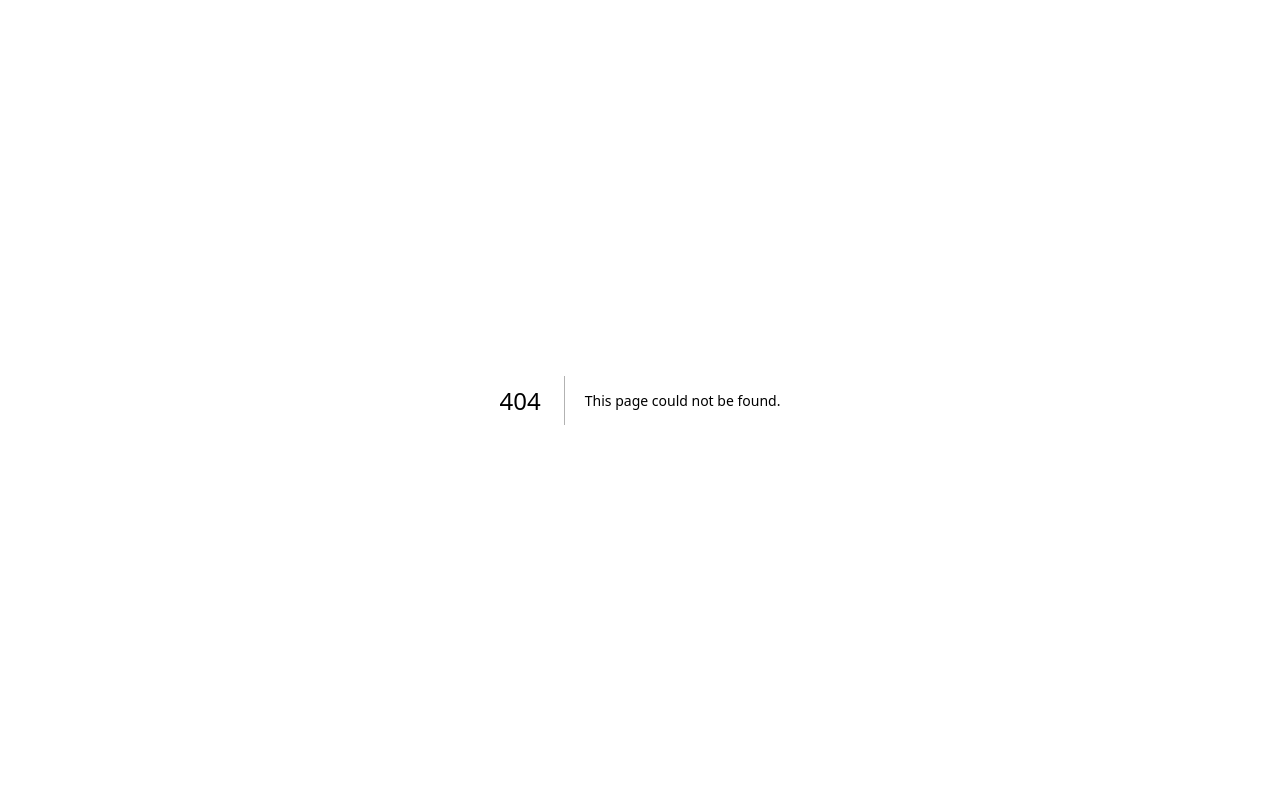
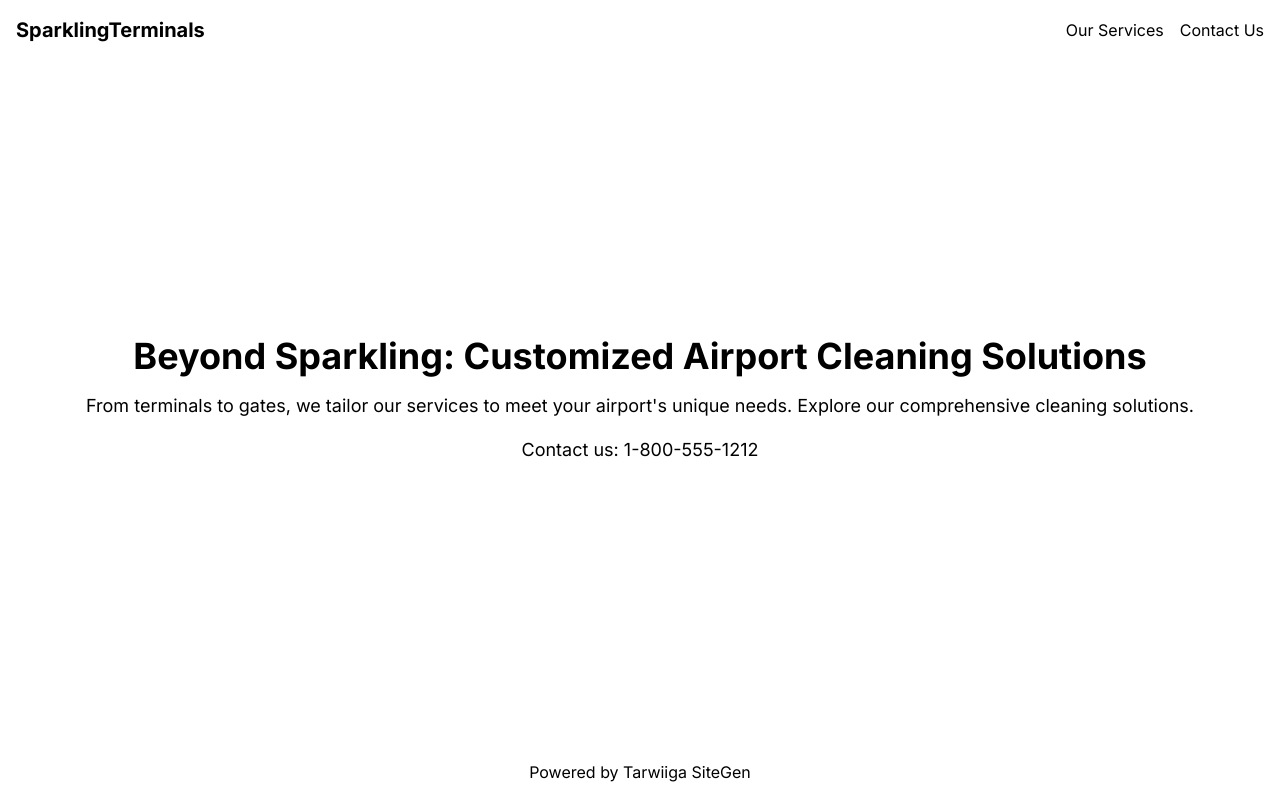
Before and after one commit to tarwiiga/tarwiiga_sites, a Next.js app: page /sparklingterminals/services in a window 1280 px wide. Before the commit this address had no page. Built offline with nearby package versions, Linux system fonts and the light colour scheme.

Commit message:
Deployed SparklingTerminals to https://sites.tarwiiga.com/sparklingterminals

```diff
--- /dev/null
+++ b/src/app/sparklingterminals/contact/page.tsx
@@ -0,0 +1,14 @@
+import Header from "@/elements/Header";
+import Hero from "@/elements/Hero";
+import Footer from "@/elements/Footer";
+import {site, page2} from "../data";
+
+export default function Home() {
+  return (
+      <div>
+          <Header site={site}/>
+          <Hero site={site} page={page2}/>
+          <Footer site={site}/>
+      </div>
+  );
+}
--- /dev/null
+++ b/src/app/sparklingterminals/data.ts
@@ -0,0 +1,36 @@
+
+    import {PageType, SiteType} from "@/utils/types";
+
+    export const page1: PageType = {
+        title: "Our Services",
+        link: "/sparklingterminals/services",
+        headline: "Beyond Sparkling: Customized Airport Cleaning Solutions",
+        description: "From terminals to gates, we tailor our services to meet your airport's unique needs. Explore our comprehensive cleaning solutions.",
+        phone_number: "1-800-555-1212",
+    }
+
+    export const page2: PageType = {
+        title: "Contact Us",
+        link: "/sparklingterminals/contact",
+        headline: "Ready for a Cleaner Airport?",
+        description: "Contact us to discuss your cleaning needs and receive a personalized quote.",
+        phone_number: "1-800-555-1212",
+    }
+
+    export const home_page: PageType = {
+        title: "Home",
+        link: "/sparklingterminals",
+        headline: "Sparkling Terminals: Your Gateway to Cleanliness",
+        description: "First impressions matter.  We provide top-tier airport cleaning services so you can welcome travelers with confidence. Get a free quote today!",
+        phone_number: "1-800-555-1212",
+    }
+
+    export const site: SiteType = {
+        name: "SparklingTerminals",
+        domain: "sparklingterminals",
+        bg_color: "#ffffff",
+        text_color: "#000000",
+        home_page: home_page,
+        page1: page1,
+        page2: page2,
+    }
--- /dev/null
+++ b/src/app/sparklingterminals/page.tsx
@@ -0,0 +1,14 @@
+import Header from "@/elements/Header";
+import Hero from "@/elements/Hero";
+import Footer from "@/elements/Footer";
+import {site, home_page} from "./data";
+
+export default function Home() {
+    return (
+        <div>
+            <Header site={site}/>
+            <Hero site={site} page={home_page}/>
+            <Footer site={site}/>
+        </div>
+    );
+}
--- /dev/null
+++ b/src/app/sparklingterminals/services/page.tsx
@@ -0,0 +1,14 @@
+import Header from "@/elements/Header";
+import Hero from "@/elements/Hero";
+import Footer from "@/elements/Footer";
+import {site, page1} from "../data";
+
+export default function Home() {
+  return (
+      <div>
+          <Header site={site}/>
+          <Hero site={site} page={page1}/>
+          <Footer site={site}/>
+      </div>
+  );
+}
```
